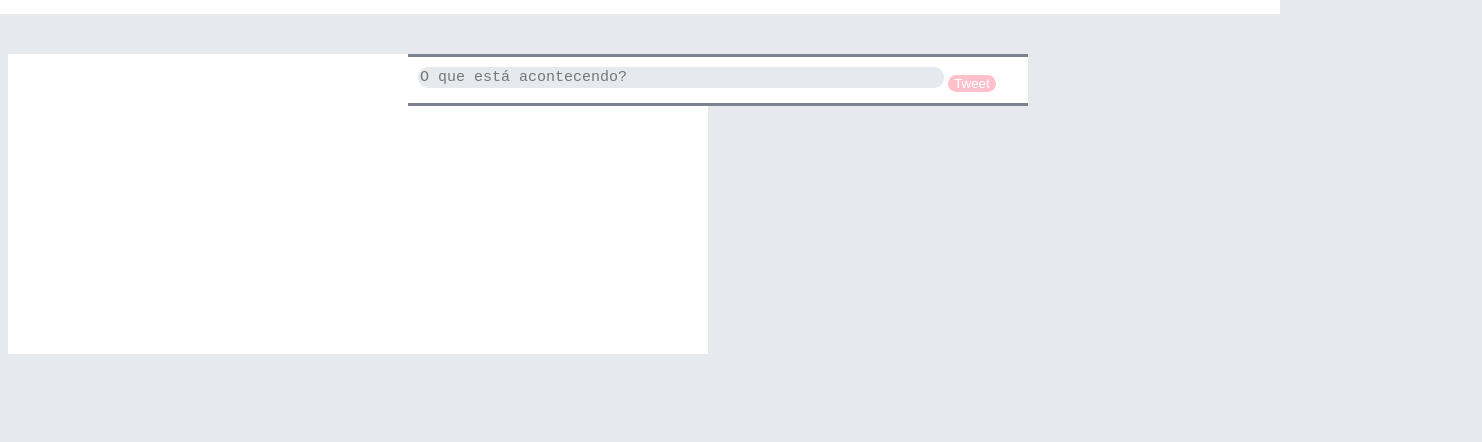
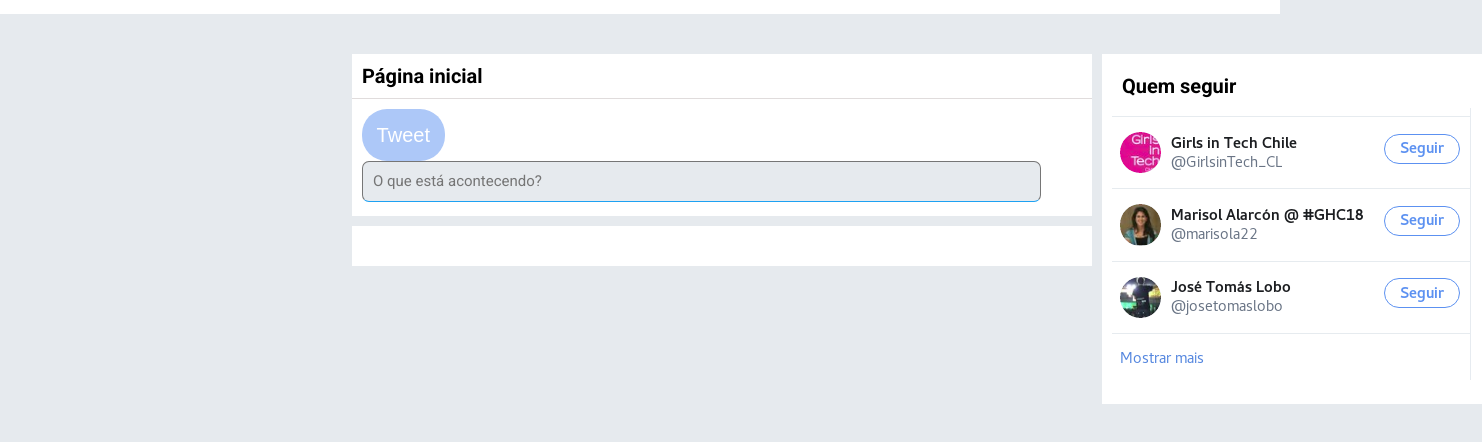
Before and after one commit to ana-biscalchin/twitter, a plain HTML site: page index.html in a window 1280 px wide. Shown: the part 66-508 px from the top of the page, 1482 px wide, since content can reach past the window. Drawn offline with nearby package versions, Linux system fonts and the light colour scheme; files whose address does not match are found by name.

Commit message:
0.0.6 resolvido

```diff
--- a/index.html
+++ b/index.html
@@ -7,40 +7,44 @@
     <title>Twitter</title>
     <meta name="viewport" content="width=device-width, initial-scale=1">
     <link rel="stylesheet" type="text/css" media="screen" href="style.css">
+    <link href="https://fonts.googleapis.com/css?family=Roboto:400,700" rel="stylesheet">
+    <link rel="stylesheet" href="https://use.fontawesome.com/releases/v5.7.2/css/all.css" integrity="sha384-fnmOCqbTlWIlj8LyTjo7mOUStjsKC4pOpQbqyi7RrhN7udi9RwhKkMHpvLbHG9Sr" crossorigin="anonymous">
+
+
 
 </head>
 <header>
     <nav>
-        <img src="/home/ana/lab/twitter/nav.png" alt="">
+        <img src="src/nav.png" alt="">
     </nav>
 </header>
 
 <body>
     <main id="insert">
+        <div class="division">
+            <p class="text-boxes">Página inicial</p>
+        </div>
         <div class="insert-msg">
-            <textarea id="text_box" type="textarea" placeholder="O que está acontecendo?" rows="1" keydown></textarea>
             <button id="tweet" class="button" disabled="true" type="button">Tweet</button>
+
+            <textarea id="text_box" rows="4" type="textarea" placeholder="O que está acontecendo?" rows="1" keydown></textarea>
             <div id="counter" class="counter"></div>
+        </div>
 
-        </div>
+        <section id="publish">
+        </section>
     </main>
     <aside>
         <div>
-
+            <p class="text-boxes">Quem seguir</p>
+            <img src="src/quem.png" alt="">
 
         </div>
-
-
     </aside>
 
 
-    <section id="publish">
-
-    </section>
-
     <script src="script.js"></script>
     <script src="moment.js"></script>
-
 </body>
 
 </html>
--- a/script.js
+++ b/script.js
@@ -5,7 +5,7 @@ let textArea = document.getElementById("text_box")
 tweetBtn.addEventListener("click", pegarMsg);
 textArea.addEventListener("keydown", count);
 textArea.addEventListener("keydown", verifica);
-textArea.addEventListener("keydown", resize);
+textArea.addEventListener("keyup", resize);
 
 function message() {
     let msg = document.getElementById("text_box").value;
@@ -21,33 +21,29 @@ function verifica() {
     }
 }
 
-function publishHour() {
-    let hour = moment().format('LTS');
-    console.log(hour)
-    let newDivHour = document.createElement("div");
-    document.getElementById("publish").appendChild(newDivHour);
-}
-
 function pegarMsg() {
 
     let newDiv = document.createElement("div");
     let newParagraph = document.createElement("p");
     let text = document.createTextNode(message());
 
+    let newParagHour = document.createElement("p");
+    let hour = document.createTextNode(moment().format('LTS'));
+
+    newDiv.appendChild(newParagHour);
+    newParagHour.appendChild(hour);
+
     newDiv.appendChild(newParagraph);
     newParagraph.appendChild(text);
 
     document.getElementById("publish").appendChild(newDiv);
-    publishHour();
     reset();
 }
 
 function count() {
     let countFinal = 140 - message().length;
 
-    if (countFinal <= 140 & countFinal >= 0) {
-        counter.classList.add("counter-color");
-    } else if (countFinal < 20 & countFinal > 10) {
+    if (countFinal < 20 & countFinal > 10) {
         counter.classList.add("counter-color-blue");
     } else if (countFinal < 10) {
         counter.classList.add("counter-color-red");
@@ -64,6 +60,6 @@ function reset() {
 }
 
 function resize() {
-    textArea.style.cssText = 'height:auto; padding:0';
+    textArea.style.cssText = 'height:auto;';
     textArea.style.cssText = 'height:' + textArea.scrollHeight + 'px';
 }
--- a/style.css
+++ b/style.css
@@ -1,7 +1,15 @@
+* {
+    margin: 0;
+    padding: 0;
+}
+
 body {
+    display: flex;
+    flex-direction: row;
+    margin: auto;
     background-color: #E6EAEE;
     color: black;
-    font-family: system-ui, -apple-system, BlinkMacSystemFont, "Segoe UI", Roboto, Ubuntu, "Helvetica Neue", sans-serif;
+    font-family: 'Roboto', sans-serif;
 }
 
 nav {
@@ -14,54 +22,51 @@ nav {
 }
 
 #insert {
-    position: relative;
     height: auto;
-    width: 700px;
+    width: auto;
     margin-top: 120px;
-    margin-left: 400px;
-    align-items: center;
-    justify-content: center;
-    background-color: #ffffff;
+    margin-left: 352px;
+    margin-right: 10px;
 }
 
 .insert-msg {
-    position: absolute;
-    width: 600px;
+    width: auto;
     height: auto;
-    padding: 10px;
     background-color: #ffffff;
-    border-top: solid #7D8292;
-    border-bottom: solid #7D8292;
+    padding-top: 10px;
+    padding-bottom: 10px;
+    padding-left: 10px;
 }
 
 #text_box {
-    border: transparent;
-    border-radius: 10px;
-    width: 522px;
+    border-radius: 7px;
+    border-bottom: 0.5px solid;
+    border-bottom-color: rgb(29, 161, 242);
+    width: 90%;
+    height: 19px;
     background-color: #E6EAEE;
     color: #7D8292;
     font-size: 15px;
-    border-bottom-color: rgb(29, 161, 242);
     overflow: hidden;
     resize: none;
+    padding: 10px;
+    font-family: 'Roboto', sans-serif;
 }
 
 .button {
     border: none;
     background-color: #5C91F1;
-    border-radius: 10px;
+    border-radius: 25px;
     width: auto;
     height: auto;
     color: #ffffff;
+    font-size: 20px;
+    padding: 2%;
 }
 
 .button:disabled {
-    border-radius: 10px;
-    border: transparent;
-    width: auto;
-    height: auto;
     color: #ffffff;
-    background-color: pink;
+    background-color: #ADC8F8;
 }
 
 .counter {
@@ -76,17 +81,47 @@ nav {
     color: red;
 }
 
+aside div {
+    padding: 10px;
+    margin-top: 120px;
+    width: 360px;
+    height: 330px;
+    background-color: #ffffff;
+}
+
+.division {
+    background-color: #ffffff;
+    border-bottom: 0.3px solid #e0dcdc;
+}
+
+.text-boxes {
+    color: black;
+    font-size: 20px;
+    font-weight: 700;
+    padding: 10px;
+}
+
 #publish {
-    height: 300px;
+    display: flex;
+    flex-direction: column-reverse;
+    height: auto;
     width: 700px;
-    align-items: center;
-    justify-content: center;
+    margin-top: 10px;
     background-color: #ffffff;
     color: black;
+    padding: 20px;
 }
 
 #publish div {
     display: block;
-    border-top: solid #7D8292;
-    border-bottom: solid #7D8292;
+    border-top: 0.3px solid #7D8292;
+    border-bottom: 0.3px solid #7D8292;
+    padding: 20px;
+    margin: 20px;
 }
+
+#publish p {
+    word-break: break-word;
+    word-wrap: break-word;
+    white-space: pre-wrap;
+}
```
Also changed, not shown: src/nav.png (renamed from nav.png), src/quem.png (added), 1 other file.
